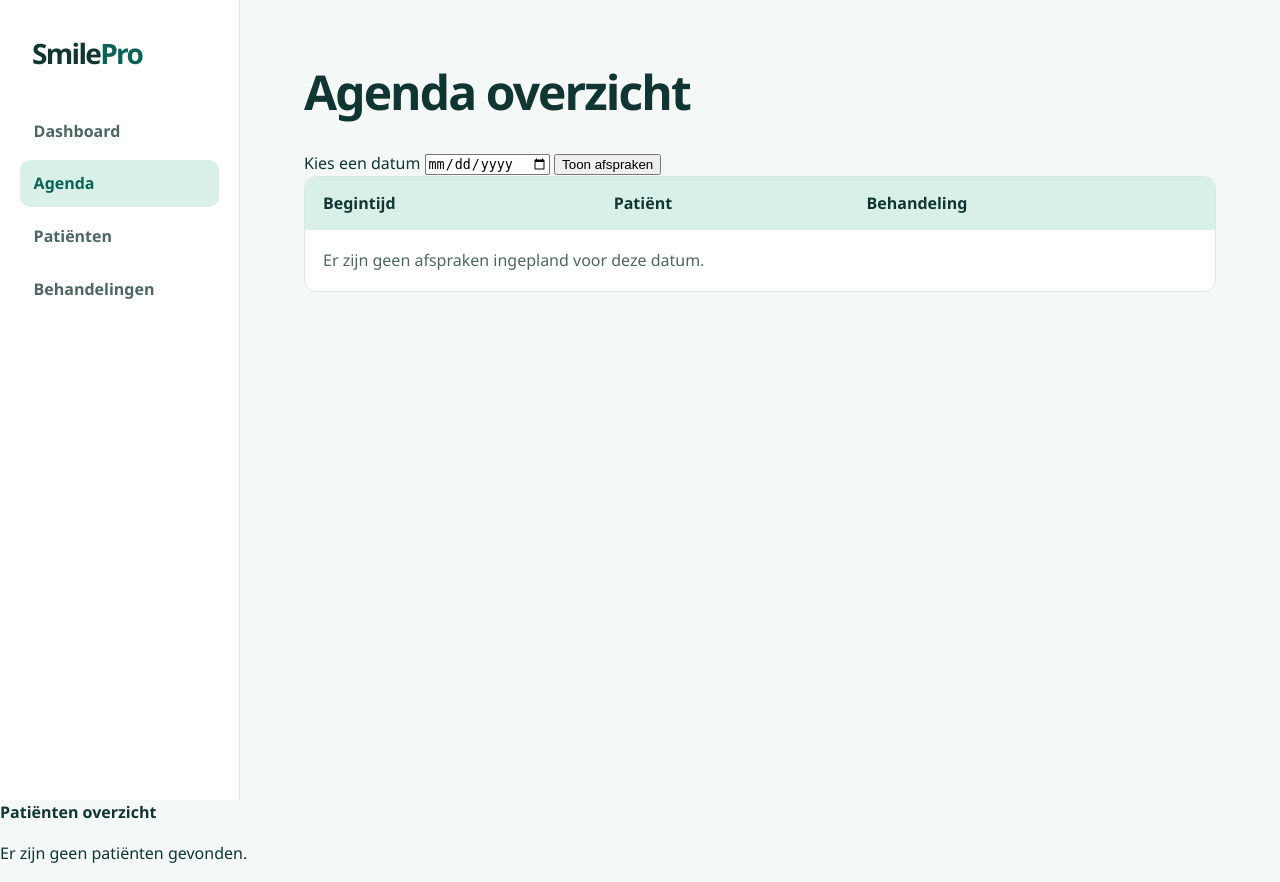
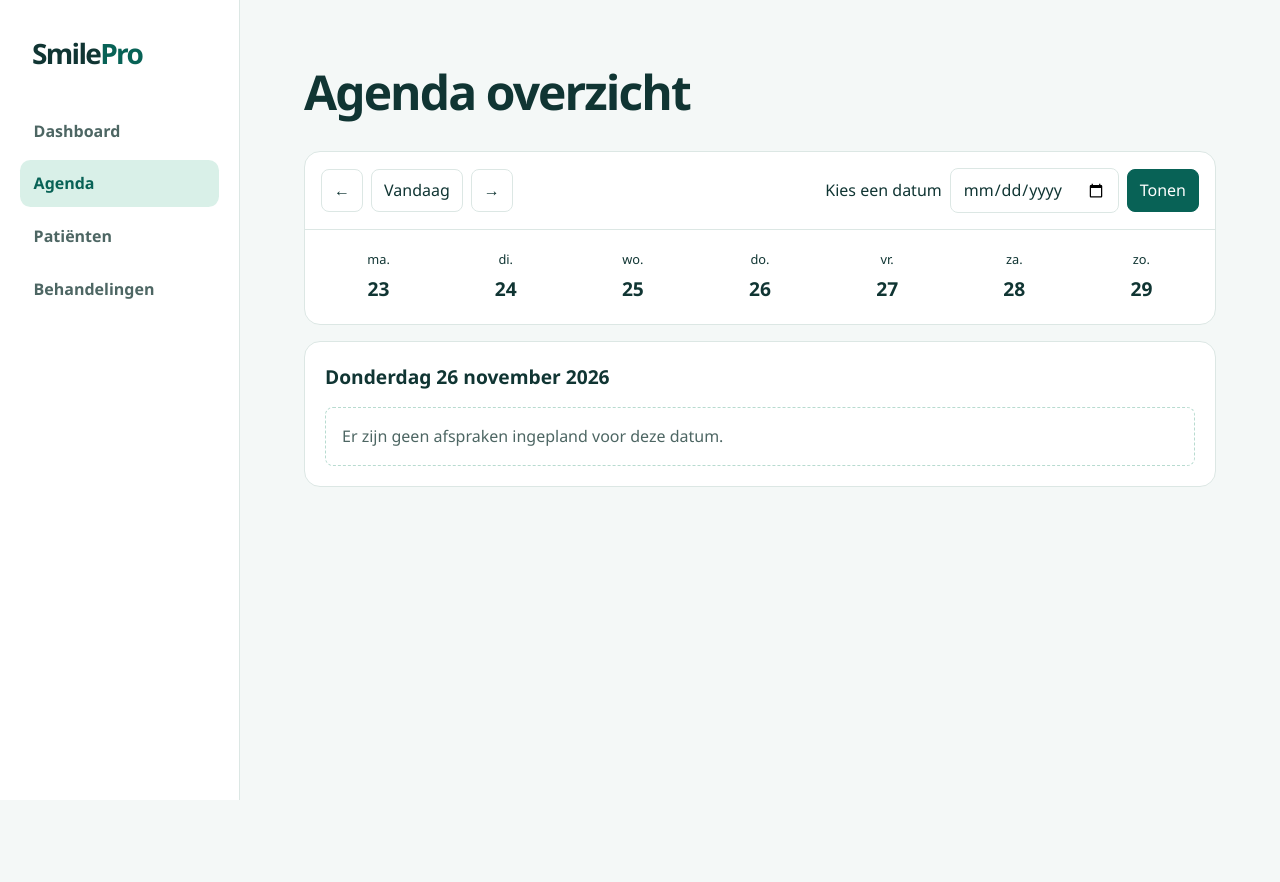
Before and after one commit to aliahaki/SmilePro, a Laravel app: template resources/views/agenda/index.blade.php in a window 1280 px wide. After the commit the page ends 800 px from the top, so only its background shows below. Run offline with Laravel 12, Linux system fonts and the light colour scheme; the template is opened without the code that fills it, so the values that code supplies are empty.

Commit message:
Fouten opgelost.

```diff
--- a/public/css/dashboard.css
+++ b/public/css/dashboard.css
@@ -246,3 +246,134 @@ a:focus-visible {
     outline: 2px solid #086256;
     outline-offset: 3px;
 }
+
+.agenda-paneel {
+    overflow: hidden;
+    border: 1px solid #dce7e4;
+    border-radius: 16px;
+    background: #fff;
+}
+
+.agenda-werkbalk,
+.agenda-weekknoppen,
+.agenda-datumformulier {
+    display: flex;
+    flex-wrap: wrap;
+    align-items: center;
+    gap: .5rem;
+}
+
+.agenda-werkbalk {
+    justify-content: space-between;
+    gap: 1rem;
+    padding: 1rem;
+}
+
+.agenda-weekknoppen a,
+.agenda-datumformulier input,
+.agenda-datumformulier button {
+    padding: .5rem .75rem;
+    border: 1px solid #dce7e4;
+    border-radius: 8px;
+    background: #fff;
+    color: #103533;
+    font: inherit;
+    text-decoration: none;
+}
+
+.agenda-datumformulier button {
+    border-color: #086256;
+    background: #086256;
+    color: #fff;
+    cursor: pointer;
+}
+
+.agenda-week {
+    display: grid;
+    grid-template-columns: repeat(7, minmax(0, 1fr));
+    gap: .25rem;
+    padding: .75rem;
+    border-top: 1px solid #dce7e4;
+}
+
+.agenda-week a {
+    display: grid;
+    justify-items: center;
+    gap: .25rem;
+    padding: .5rem 0;
+    border-radius: 8px;
+    color: #103533;
+    text-decoration: none;
+}
+
+.agenda-week span {
+    font-size: .8rem;
+}
+
+.agenda-week strong {
+    font-size: 1.2rem;
+}
+
+.agenda-week a:hover,
+.agenda-weekknoppen a:hover {
+    background: #edf8f4;
+}
+
+.agenda-week a[aria-current="date"] {
+    background: #d9f0e8;
+    color: #086256;
+}
+
+.agenda-dag {
+    margin-top: 1rem;
+    padding: 1.25rem;
+}
+
+.agenda-dag h2 {
+    margin: 0 0 1rem;
+    font-size: 1.2rem;
+}
+
+.agenda-tijdlijn {
+    display: grid;
+    gap: .75rem;
+    margin: 0;
+    padding: 0;
+    list-style: none;
+}
+
+.agenda-tijdlijn li {
+    display: grid;
+    grid-template-columns: 3.5rem minmax(0, 1fr);
+    align-items: start;
+    gap: .75rem;
+}
+
+.agenda-tijdlijn time {
+    padding-top: .75rem;
+    color: #086256;
+    font-weight: 700;
+    font-variant-numeric: tabular-nums;
+}
+
+.agenda-afspraak {
+    display: grid;
+    gap: .15rem;
+    padding: .75rem 1rem;
+    border-inline-start: 4px solid #086256;
+    border-radius: 8px;
+    background: #edf8f4;
+    overflow-wrap: anywhere;
+}
+
+.agenda-afspraak span,
+.agenda-leeg {
+    color: #4d6663;
+}
+
+.agenda-leeg {
+    margin: 0;
+    padding: 1rem;
+    border: 1px dashed #b8dbd0;
+    border-radius: 8px;
+}
--- a/resources/views/agenda/index.blade.php
+++ b/resources/views/agenda/index.blade.php
@@ -23,54 +23,79 @@
             </nav>
         </aside>
 
+        @php
+            $gekozenDag = \Carbon\CarbonImmutable::parse($datum)->locale('nl');
+            $weekStart = $gekozenDag->startOfWeek(\Carbon\CarbonImmutable::MONDAY);
+        @endphp
+
         <main class="dashboard">
             <header class="dashboard-header">
                 <h1>Agenda overzicht</h1>
             </header>
 
-            <form class="agenda-filter" method="GET" action="{{ route('agenda.index') }}">
-                <label for="datum">Kies een datum</label>
-                <input type="date" id="datum" name="datum" value="{{ $datum }}" required>
-                <button type="submit">Toon afspraken</button>
-            </form>
+            <section class="agenda-paneel" aria-label="Datum kiezen">
+                <div class="agenda-werkbalk">
+                    <nav class="agenda-weekknoppen" aria-label="Weeknavigatie">
+                        <a href="{{ route('agenda.index', ['datum' => $gekozenDag->subWeek()->toDateString()]) }}"
+                            aria-label="Vorige week">←</a>
+                        <a href="{{ route('agenda.index') }}">Vandaag</a>
+                        <a href="{{ route('agenda.index', ['datum' => $gekozenDag->addWeek()->toDateString()]) }}"
+                            aria-label="Volgende week">→</a>
+                    </nav>
 
-            <div class="patienten-tabel">
-                <table aria-label="Afspraken op de gekozen datum">
-                    <thead>
-                        <tr>
-                            <th scope="col">Begintijd</th>
-                            <th scope="col">Patiënt</th>
-                            <th scope="col">Behandeling</th>
-                        </tr>
-                    </thead>
-                    <tbody>
-                        @foreach ($afspraken as $afspraak)
-                            <tr>
-                                <td>{{ \Illuminate\Support\Carbon::parse($afspraak->StartDatumTijd)->format('H:i') }}</td>
-                                <td>{{ $afspraak->Voornaam }} {{ $afspraak->Achternaam }}</td>
-                                <td>{{ $afspraak->Behandeling }}</td>
-                            </tr>
-                        @endforeach
-                    </tbody>
-                </table>
+                    <form class="agenda-datumformulier" method="GET" action="{{ route('agenda.index') }}">
+                        <label for="datum">Kies een datum</label>
+                        <input type="date" id="datum" name="datum" value="{{ $datum }}" required>
+                        <button type="submit">Tonen</button>
+                    </form>
+                </div>
+
+                <nav class="agenda-week" aria-label="Dagen van de week">
+                    @for ($i = 0; $i < 7; $i++)
+                        @php
+                            $dag = $weekStart->addDays($i);
+                            $dagDatum = $dag->toDateString();
+                        @endphp
+                        <a href="{{ route('agenda.index', ['datum' => $dagDatum]) }}"
+                            aria-label="{{ $dag->translatedFormat('l j F Y') }}" @if ($dagDatum === $datum)
+                            aria-current="date" @endif>
+                            <span>{{ $dag->translatedFormat('D') }}</span>
+                            <strong>{{ $dag->format('j') }}</strong>
+                        </a>
+                    @endfor
+                </nav>
+            </section>
+
+            <section class="agenda-paneel agenda-dag" aria-labelledby="agenda-dagtitel">
+                <h2 id="agenda-dagtitel">{{ ucfirst($gekozenDag->translatedFormat('l j F Y')) }}</h2>
 
                 @if ($afspraken->isEmpty())
-                    <p>Er zijn geen afspraken ingepland voor deze datum.</p>
+                    <p class="agenda-leeg">Er zijn geen afspraken ingepland voor deze datum.</p>
+                @else
+                    <ol class="agenda-tijdlijn">
+                        @foreach ($afspraken as $afspraak)
+                            @php
+                                $begintijd = \Illuminate\Support\Carbon::parse($afspraak->StartDatumTijd);
+                            @endphp
+                            <li>
+                                <time datetime="{{ $begintijd->format('H:i') }}">
+                                    {{ $begintijd->format('H:i') }}
+                                </time>
+                                <div class="agenda-afspraak">
+                                    <strong>{{ $afspraak->Behandeling }}</strong>
+                                    <span>{{ $afspraak->Voornaam }} {{ $afspraak->Achternaam }}</span>
+                                </div>
+                            </li>
+                        @endforeach
+                    </ol>
                 @endif
-            </div>
+            </section>
         </main>
     </div>
-    @if ($patienten->isEmpty())
-        <div class="patienten-toast">
-            <strong>Patiënten overzicht</strong>
-            <p>Er zijn geen patiënten gevonden.</p>
-        </div>
-    @endif
-
-    @if ($patienten->isEmpty())
-        <dialog id="patienten-melding" class="patienten-dialog" aria-labelledby="melding-titel">
-            <h2 id="melding-titel">Patiënten overzicht</h2>
-            <p>Er zijn geen patiënten gevonden.</p>
+    @if ($afspraken->isEmpty())
+        <dialog id="agenda-melding" class="patienten-dialog" aria-labelledby="agenda-melding-titel">
+            <h2 id="agenda-melding-titel">Agenda overzicht</h2>
+            <p>Er zijn geen afspraken ingepland voor deze datum.</p>
 
             <form method="dialog">
                 <button type="submit" autofocus>Sluiten</button>
@@ -78,13 +103,13 @@
         </dialog>
 
         <script>
-            const melding = document.getElementById('patienten-melding');
+            const agendaMelding = document.getElementById('agenda-melding');
 
-            melding.showModal();
+            agendaMelding.showModal();
 
             setTimeout(() => {
-                if (melding.open) {
-                    melding.close();
+                if (agendaMelding.open) {
+                    agendaMelding.close();
                 }
             }, 3000);
         </script>
--- a/routes/web.php
+++ b/routes/web.php
@@ -13,4 +13,5 @@ Route::view('/dashboard', 'dashboard')->name('dashboard');
 Route::get('/patienten', [PatientController::class, 'index'])
     ->name('patienten.index');
 
-Route::get('/agenda', [AgendaController::class, 'index'])->name('agenda.index');
+Route::get('/agenda', [AgendaController::class, 'index'])
+    ->name('agenda.index');
```
Also changed, not shown: app/Http/Controllers/AgendaController.php (+4 -21 lines), app/Http/Controllers/PatientController.php (+4 -9 lines), app/Models/Agenda.php (added, +14 -0 lines), app/Models/Behandeling.php (added, +14 -0 lines), app/Models/Patient.php (added, +16 -0 lines), app/Providers/Agenda/Index.php (added, +53 -0 lines), app/Providers/Patienten/Index.php (added, +19 -0 lines).
